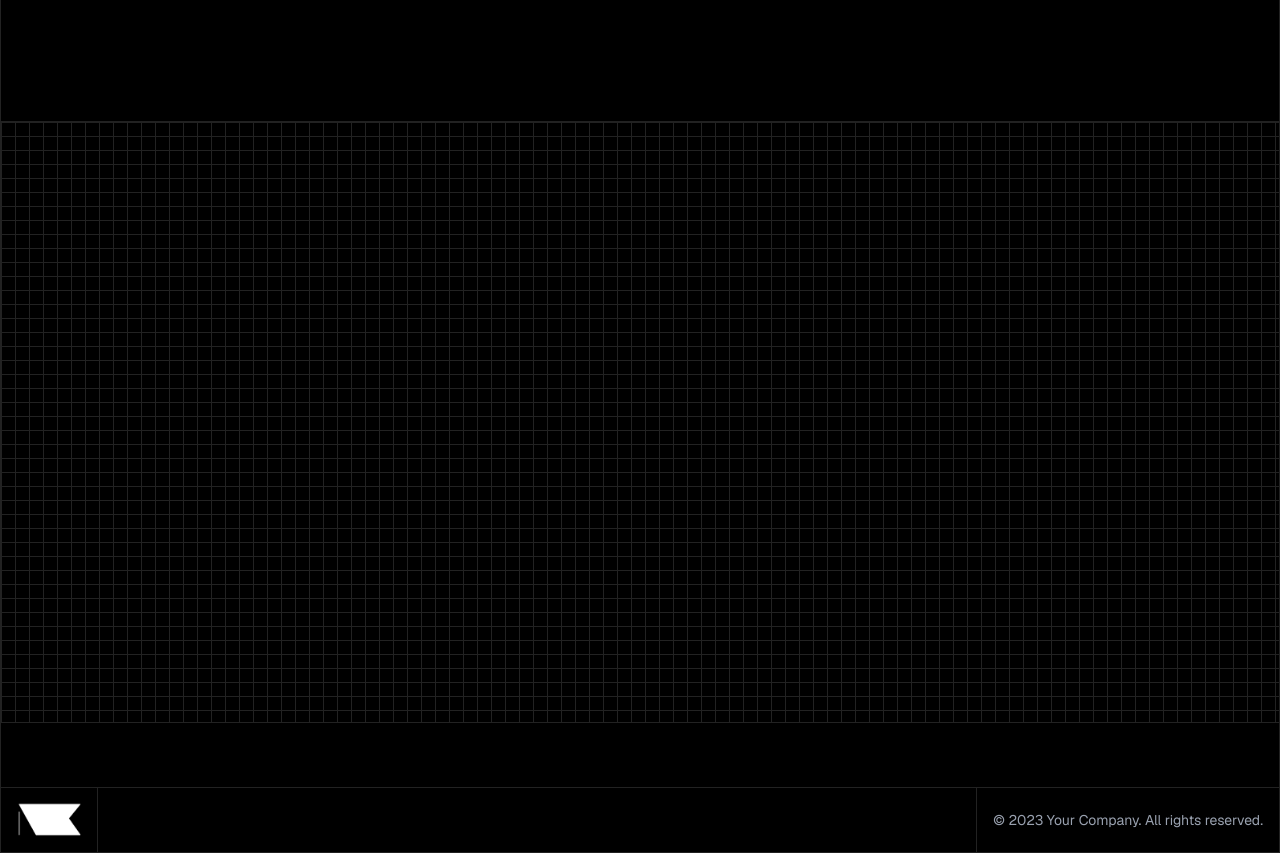
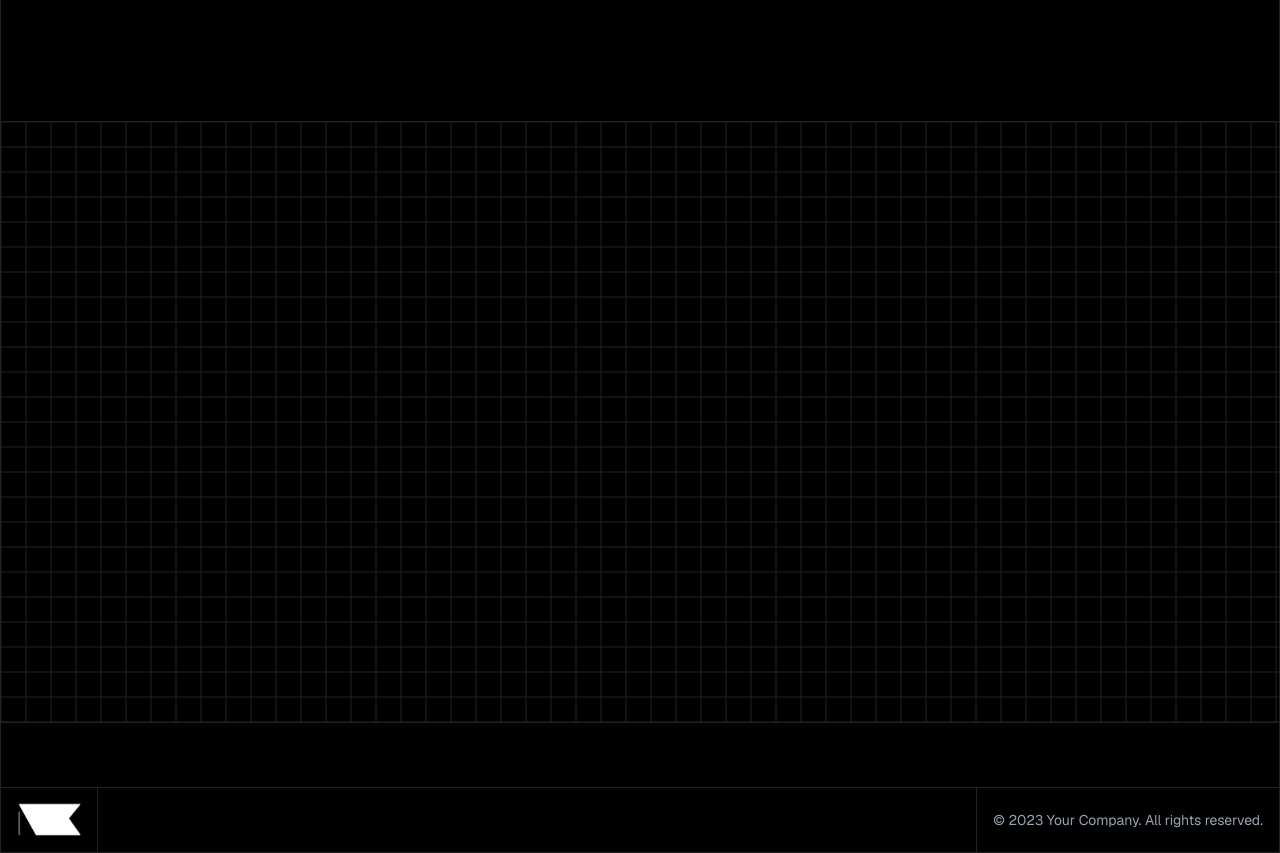
Before and after one commit to nima-karami/nextjs-portfolio, a Next.js app: page / in a window 1280 px wide. Shown: the part 2200-3053 px from the top of the page. Built offline with nearby package versions, Linux system fonts and the light colour scheme.

Commit message:
add grid-hover component

```diff
--- a/app/components/contact-section.tsx
+++ b/app/components/contact-section.tsx
@@ -1,12 +1,14 @@
 import Container from './container';
+import GridHover from './grid-hover';
 
 function ContactSection() {
   return (
     <section id="contact" className="border-secondary w-full border-b">
-      <Container className="grid-background flex flex-col">
-        <div className="flex h-[600px] gap-4 p-20">
-          {/* Add contact content here */}
+      <Container className="relative flex flex-col items-center justify-center">
+        <div className="absolute inset-0">
+          <GridHover />
         </div>
+        <div className="pointer-events-none flex h-[600px] w-full gap-4 p-20"></div>
       </Container>
     </section>
   );
--- /dev/null
+++ b/app/components/grid-hover.tsx
@@ -0,0 +1,177 @@
+'use client';
+
+import React, { useEffect, useRef, useState } from 'react';
+
+const CELL_SIZE = 25;
+const FADE_DELAY = 100; // Time in ms before fade starts
+const GRID_LINE_COLOR = '#222222'; // border-neutral-900
+const GRID_LINE_WIDTH = 1;
+const ACTIVE_CELL_COLOR = 'rgba(129, 140, 248, {opacity})'; // indigo-400
+const ANIMATION_SPEED = 0.1;
+const MIN_OPACITY_THRESHOLD = 0.01;
+
+function GridHover() {
+  const canvasRef = useRef<HTMLCanvasElement>(null);
+  const [gridConfig, setGridConfig] = useState({
+    columns: 0,
+    rows: 0,
+    cellSize: CELL_SIZE,
+  });
+  const activeSquares = useRef<
+    Map<
+      string,
+      { opacity: number; targetOpacity: number; lastHoverTime: number }
+    >
+  >(new Map());
+  const animationFrameId = useRef<number | undefined>(undefined);
+
+  useEffect(() => {
+    const canvas = canvasRef.current;
+    if (!canvas) return;
+
+    const ctx = canvas.getContext('2d');
+    if (!ctx) return;
+
+    const resizeCanvas = () => {
+      const width = canvas.parentElement?.clientWidth || window.innerWidth;
+      const height = canvas.parentElement?.clientHeight || window.innerHeight;
+
+      canvas.width = width;
+      canvas.height = height;
+
+      const columns = Math.ceil(width / CELL_SIZE);
+      const rows = Math.ceil(height / CELL_SIZE);
+
+      setGridConfig({ columns, rows, cellSize: CELL_SIZE });
+    };
+
+    resizeCanvas();
+    window.addEventListener('resize', resizeCanvas);
+
+    return () => window.removeEventListener('resize', resizeCanvas);
+  }, []);
+
+  useEffect(() => {
+    const canvas = canvasRef.current;
+    if (!canvas) return;
+
+    const ctx = canvas.getContext('2d');
+    if (!ctx) return;
+
+    const { columns, rows, cellSize } = gridConfig;
+
+    const drawGrid = () => {
+      ctx.clearRect(0, 0, canvas.width, canvas.height);
+
+      // Draw grid lines
+      ctx.strokeStyle = GRID_LINE_COLOR;
+      ctx.lineWidth = GRID_LINE_WIDTH;
+
+      for (let x = 0; x <= columns; x++) {
+        ctx.beginPath();
+        ctx.moveTo(x * cellSize, 0);
+        ctx.lineTo(x * cellSize, canvas.height);
+        ctx.stroke();
+      }
+
+      for (let y = 0; y <= rows; y++) {
+        ctx.beginPath();
+        ctx.moveTo(0, y * cellSize);
+        ctx.lineTo(canvas.width, y * cellSize);
+        ctx.stroke();
+      }
+
+      // Draw active squares
+      const now = Date.now();
+      activeSquares.current.forEach((square, key) => {
+        const [col, row] = key.split('-').map(Number);
+
+        // Check if it's time to start fading
+        if (now - square.lastHoverTime > FADE_DELAY) {
+          square.targetOpacity = 0;
+        }
+
+        // Animate opacity
+        const diff = square.targetOpacity - square.opacity;
+        if (Math.abs(diff) > MIN_OPACITY_THRESHOLD) {
+          square.opacity += diff * ANIMATION_SPEED;
+        } else {
+          square.opacity = square.targetOpacity;
+        }
+
+        if (square.opacity > MIN_OPACITY_THRESHOLD) {
+          ctx.fillStyle = ACTIVE_CELL_COLOR.replace(
+            '{opacity}',
+            square.opacity.toString()
+          );
+          ctx.fillRect(col * cellSize, row * cellSize, cellSize, cellSize);
+        } else if (square.targetOpacity === 0) {
+          activeSquares.current.delete(key);
+        }
+      });
+
+      animationFrameId.current = requestAnimationFrame(drawGrid);
+    };
+
+    drawGrid();
+
+    return () => {
+      if (animationFrameId.current) {
+        cancelAnimationFrame(animationFrameId.current);
+      }
+    };
+  }, [gridConfig]);
+
+  const handleMouseMove = (e: React.MouseEvent<HTMLCanvasElement>) => {
+    const canvas = canvasRef.current;
+    if (!canvas) return;
+
+    const rect = canvas.getBoundingClientRect();
+    const x = e.clientX - rect.left;
+    const y = e.clientY - rect.top;
+
+    const col = Math.floor(x / gridConfig.cellSize);
+    const row = Math.floor(y / gridConfig.cellSize);
+
+    if (
+      col >= 0 &&
+      col < gridConfig.columns &&
+      row >= 0 &&
+      row < gridConfig.rows
+    ) {
+      const key = `${col}-${row}`;
+      const now = Date.now();
+
+      if (!activeSquares.current.has(key)) {
+        activeSquares.current.set(key, {
+          opacity: 0,
+          targetOpacity: 1,
+          lastHoverTime: now,
+        });
+      } else {
+        const square = activeSquares.current.get(key)!;
+        square.targetOpacity = 1;
+        square.lastHoverTime = now;
+      }
+    }
+  };
+
+  const handleMouseLeave = () => {
+    activeSquares.current.forEach((square) => {
+      square.targetOpacity = 0;
+    });
+  };
+
+  return (
+    <div className="h-full w-full">
+      <canvas
+        ref={canvasRef}
+        onMouseMove={handleMouseMove}
+        onMouseLeave={handleMouseLeave}
+        className="h-full w-full"
+      />
+    </div>
+  );
+}
+
+export default GridHover;
```
